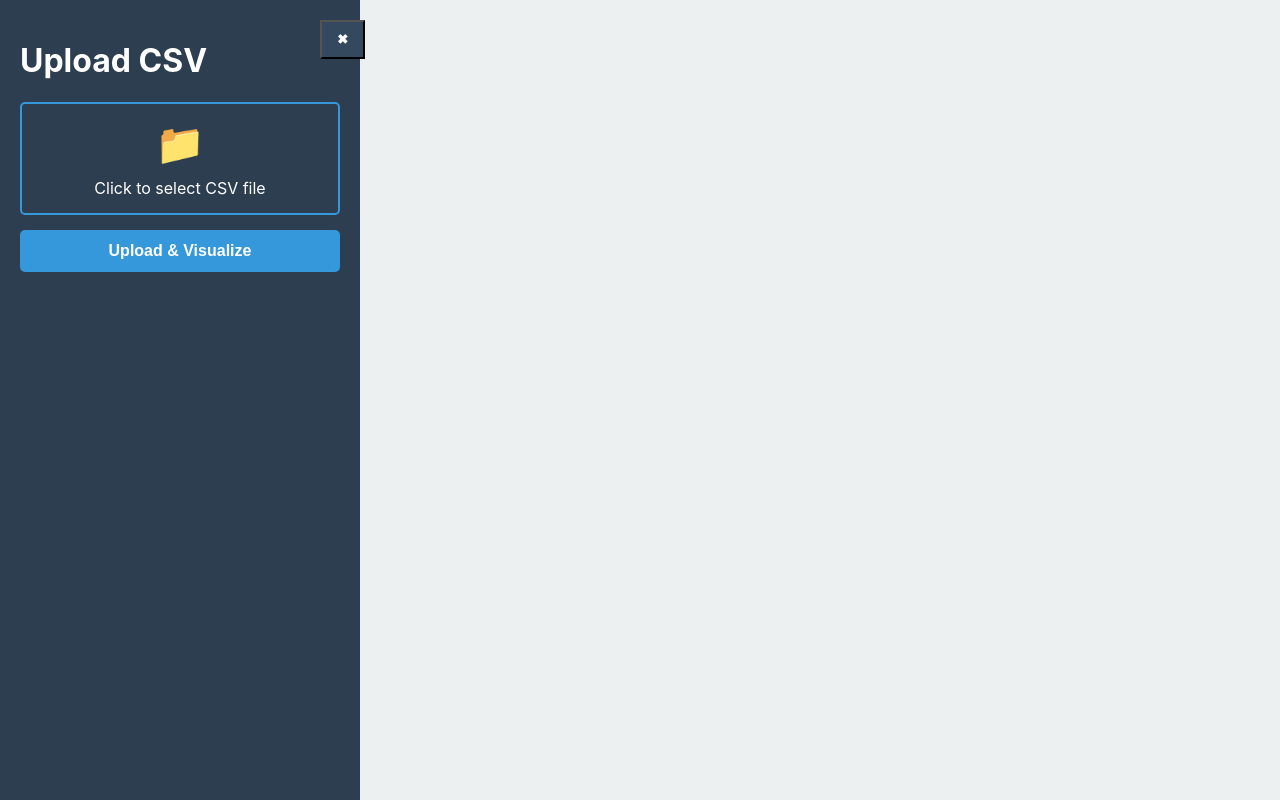
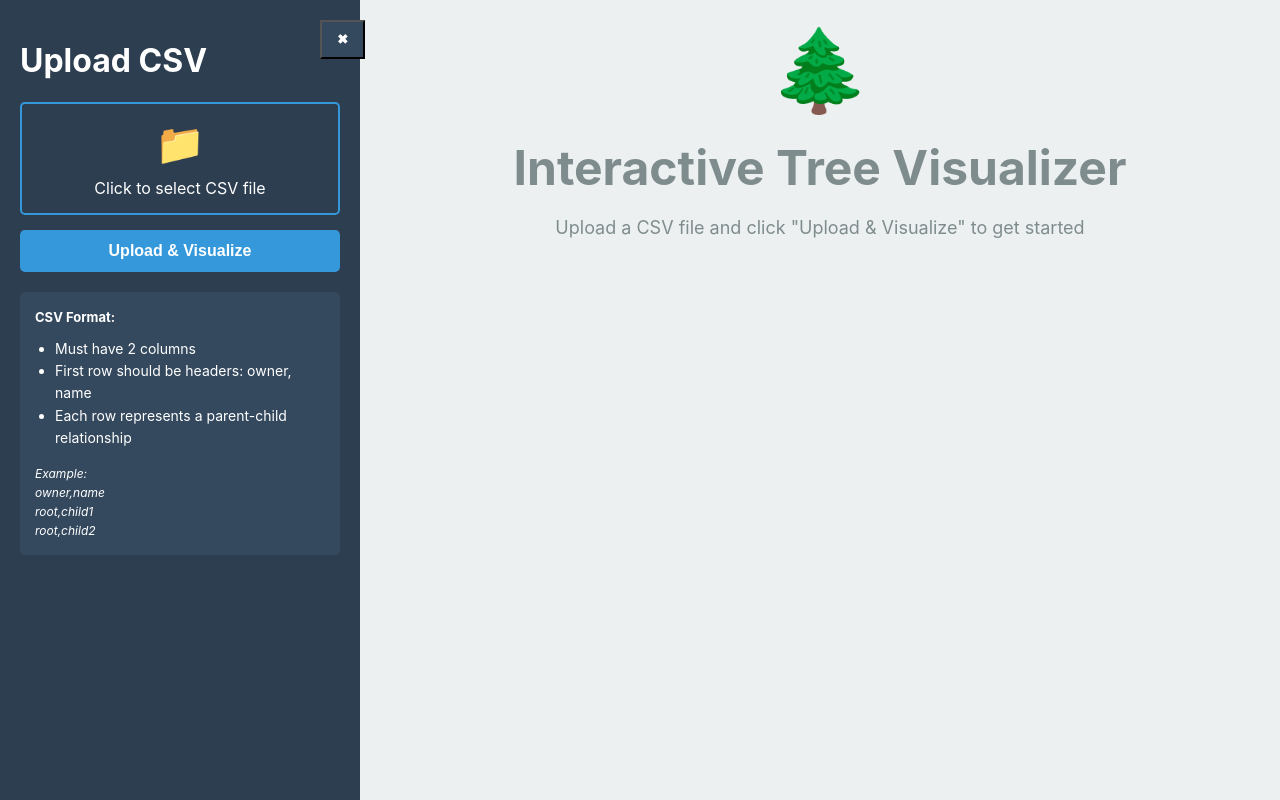
Before and after one commit to isabellamddo/interactive-tree-visualizer, a React (Create React App) app: page / in a window 1280 px wide. Built offline with nearby package versions, Linux system fonts and the light colour scheme.

Commit message:
Moved expand all button

```diff
--- a/src/App.js
+++ b/src/App.js
@@ -243,6 +243,28 @@ function App() {
               Tree successfully generated!
             </div>
           )}
+
+          <div style={{
+            marginTop: '20px',
+            padding: '15px',
+            backgroundColor: '#34495e',
+            borderRadius: '5px',
+            fontSize: '13px',
+            lineHeight: '1.6'
+          }}>
+            <strong>CSV Format:</strong>
+            <ul style={{ marginTop: '10px', paddingLeft: '20px', fontSize: '14px' }}>
+              <li>Must have 2 columns</li>
+              <li>First row should be headers: owner, name</li>
+              <li>Each row represents a parent-child relationship</li>
+            </ul>
+            <div style={{ marginTop: '10px', fontSize: '12px', fontStyle: 'italic' }}>
+              Example:<br />
+              owner,name<br />
+              root,child1<br />
+              root,child2
+            </div>
+          </div>
         </div>
       </div>
       {/* Form for csv upload */}
@@ -254,7 +276,26 @@ function App() {
       }}>
         <div style={{ textAlign: "center" }}>
 
-          {treeData && <TreeVisualization treeData={treeData} />}
+          {treeData ? (
+            <TreeVisualization treeData={treeData} />
+          ) : (
+            <div style={{
+              display: 'flex',
+              flexDirection: 'column',
+              justifyContent: 'center',
+              alignItems: 'center',
+              height: '100%',
+              color: '#7f8c8d',
+              textAlign: 'center',
+              gap: '20px'
+            }}>
+              <div style={{ fontSize: '80px' }}>{`\u{1F332}`}</div>
+              <h2 style={{ fontSize: '48px', margin: '0' }}>Interactive Tree Visualizer</h2>
+              <p style={{ fontSize: '18px', margin: '0' }}>
+                Upload a CSV file and click "Upload & Visualize" to get started
+              </p>
+            </div>
+          )}
         </div>
       </div>
     </div>
--- a/src/TreeVisualization.js
+++ b/src/TreeVisualization.js
@@ -313,9 +313,7 @@ const TreeVisualization = ({ treeData }) => {
       display: 'flex',
       justifyContent: 'center',
       gap: '40px',
-      marginTop: '20px',
       padding: '15px',
-      backgroundColor: '#edededff',
       borderRadius: '8px',
       fontSize: '14px'
     }}>
@@ -358,15 +356,40 @@ const TreeVisualization = ({ treeData }) => {
 
   // React render
   return (
-    <div style={{ textAlign: "center", marginTop: "20px" }}>
-      <h2>Tree Visualization</h2>
-      <button onClick={toggleExpandCollapse}>
-        {isExpanded ? "Collapse All" : "Expand All"}
-      </button>
+    <div style={{ textAlign: "center" }}>
+      <div style={{ marginBottom: "10px" }}>
+        <div style={{ fontSize: '60px', marginBottom: '4px' }}>{`\u{1F332}`}</div>
+        <h2 style={{ fontSize: '36px', margin: '0', color: '#2c3e50' }}>Interactive Tree Visualizer</h2>
+      </div>
+
       <Legend />
-      <p style={{ fontSize: "14px", color: "#666" }}>
-        Click nodes to expand/collapse
-      </p>
+      <div style={{
+        display: 'flex',
+        alignItems: 'center',
+        justifyContent: 'center',
+        marginBottom: '10px',
+        gap: '15px'
+      }}>
+        <p style={{ fontSize: "14px", color: "#666", margin: 0 }}>
+          Click nodes to expand/collapse
+        </p>
+        <button
+          onClick={toggleExpandCollapse}
+          style={{
+            backgroundColor: '#3498db',
+            color: 'white',
+            border: 'none',
+            padding: '8px 16px',
+            borderRadius: '5px',
+            cursor: 'pointer',
+            fontSize: '14px',
+            fontWeight: 'bold',
+            marginBottom: '5px'
+          }}
+        >
+          {isExpanded ? "Collapse All" : "Expand All"}
+        </button>
+      </div>
       <div style={{ border: "2px solid #ccc", borderRadius: "8px", overflow: "hidden", background: "#fafafa" }}>
         <svg ref={svgRef}></svg>
       </div>
```
